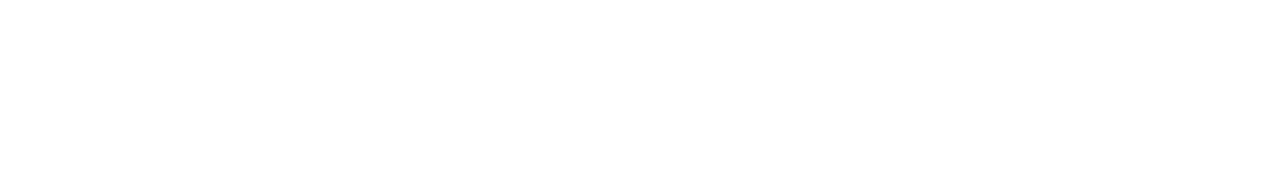
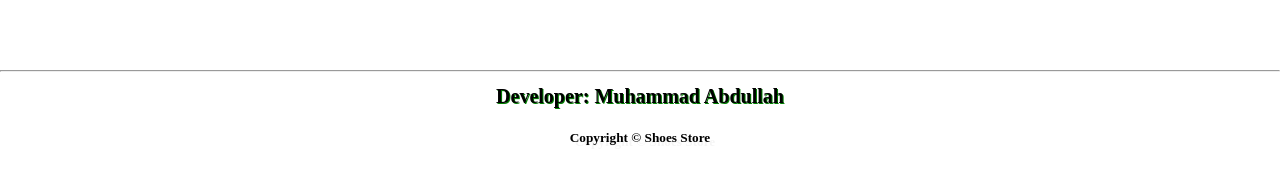
Before and after one commit to 007Abdullah/Shoe-Store, a React (Create React App) app: page / in a window 1280 px wide. Shown: the part 529-712 px from the top of the page. Built offline with nearby package versions, Linux system fonts and the light colour scheme.

Commit message:
home page Complete

```diff
--- a/src/components/Footer.js
+++ b/src/components/Footer.js
@@ -1,29 +1,10 @@
 import React from 'react';
-import { makeStyles } from '@material-ui/core/styles';
-const useStyles = makeStyles((theme) => ({
-    main: {
-        display: 'flex',
-        justifyContent: 'center'
-    },
-    Socialicons: {
-
-    }
-}))
-
 export const Footer = () => {
-
-    const classes = useStyles();
-
     return (
         <React.Fragment>
-            <div className={classes.main}>
-                <hr style={{ color: 'black' }} />
-                <h1>Developer: Muhammad Abdullah</h1>
-                <br />
-                <div className={classes.Socialicons}>
-
-                </div>
-            </div>
+            <hr />
+            <h1 style={{ fontFamily: "Serif", textAlign: 'center', fontSize: "20px", textShadow: '1px 1px green' }}>Developer: Muhammad Abdullah</h1>
+            <h5 style={{ fontFamily: "Serif", textAlign: 'center', textShadow: '5px 4px #f5f5f5' }}>Copyright © Shoes Store</h5>
         </React.Fragment>
     )
 }
--- a/src/components/Home.js
+++ b/src/components/Home.js
@@ -1,6 +1,6 @@
 import React from 'react';
 import { makeStyles } from '@material-ui/core/styles';
-
+import { Footer } from './Footer';
 
 const useStyles = makeStyles((theme) => ({
     heading: {
@@ -25,6 +25,12 @@
             <div className={classes.imgs}>
                 <img src="https://cms-cdn.thesolesupplier.co.uk/2019/01/Nike-Adapt-BB-Black-White-AO2582-001.png" alt="Shoe Store" />
             </div>
+            <br />
+            <br />
+            <br />
+            <br />
+            <br />
+            <Footer />
         </React.Fragment>
     )
 }
```
